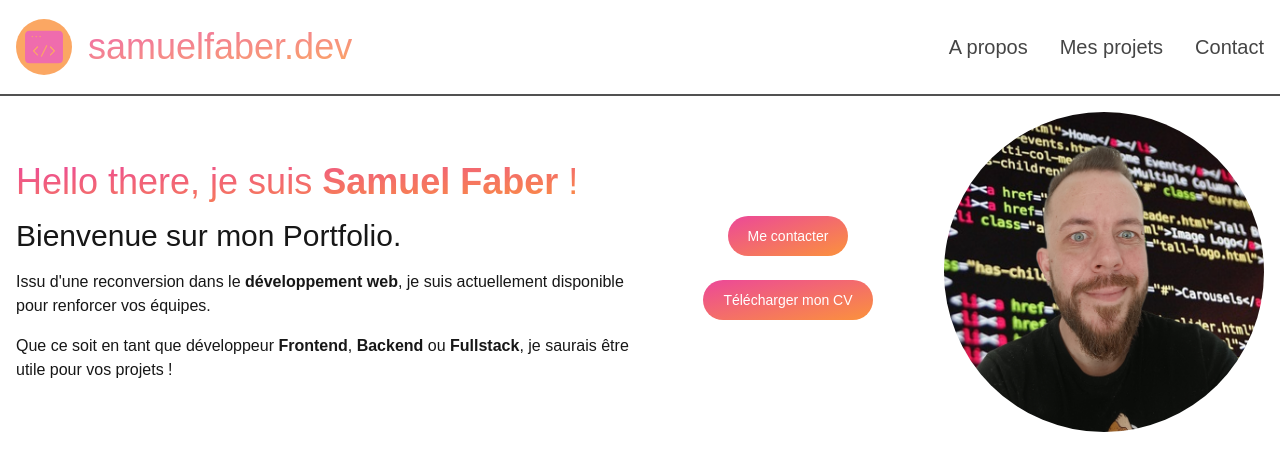
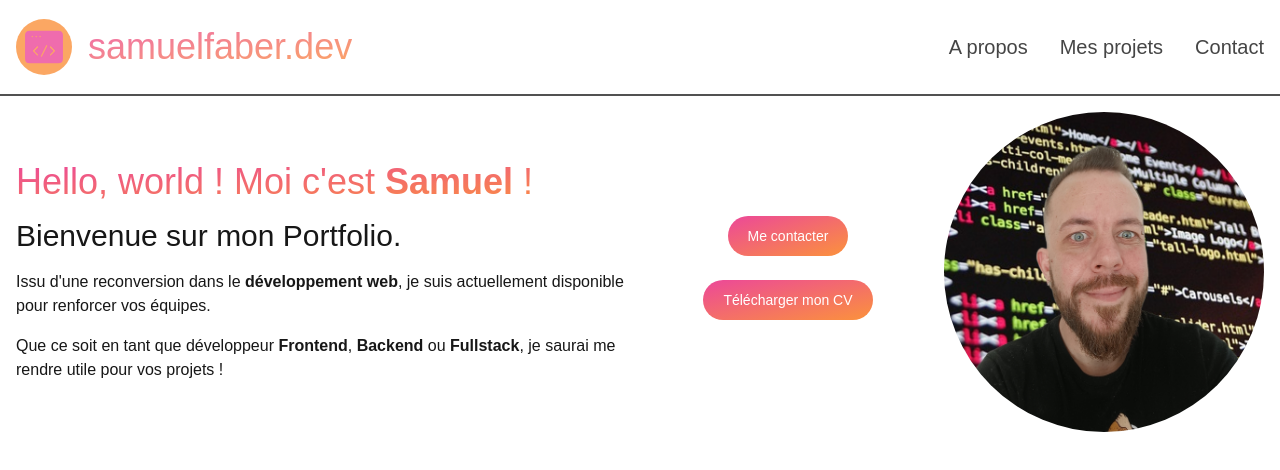
Before and after one commit to samuelfaberdev/PortFolio, a Next.js app: page / in a window 1280 px wide. Shown: the top 470 px of the page. Built offline with nearby package versions, Linux system fonts and the light colour scheme.

Commit message:
💄 Refactorisation des noms de classes de mise en page et typo

```diff
--- a/app/components/HeroSection.tsx
+++ b/app/components/HeroSection.tsx
@@ -5,7 +5,7 @@ export default function HeroSection() {
     <section className="w-full p-4 flex items-center justify-between gap-8">
       <article className="flex flex-col gap-4 w-3/6">
         <h1 className="text-4xl gradient-text">
-          Hello there, je suis <strong>Samuel Faber</strong> !
+          Hello, world ! Moi c'est <strong>Samuel</strong> !
         </h1>
         <h2 className="text-3xl">Bienvenue sur mon Portfolio.</h2>
         <p>
@@ -15,17 +15,13 @@ export default function HeroSection() {
         </p>
         <p>
           Que ce soit en tant que développeur <strong>Frontend</strong>,{" "}
-          <strong>Backend</strong> ou <strong>Fullstack</strong>, je saurais
-          être utile pour vos projets !
+          <strong>Backend</strong> ou <strong>Fullstack</strong>, je saurai me
+          rendre utile pour vos projets !
         </p>
       </article>
       <div className="flex flex-col items-center justify-center gap-4 w-1/6">
-        <button className="text-white bg-gradient-to-br from-pink-500 to-orange-400 hover:bg-gradient-to-bl focus:ring-4 focus:outline-none focus:ring-pink-200 dark:focus:ring-pink-800 font-medium rounded-full text-sm px-5 py-2.5 text-center me-2 mb-2">
-          Me contacter
-        </button>
-        <button className="text-white bg-gradient-to-br from-pink-500 to-orange-400 hover:bg-gradient-to-bl focus:ring-4 focus:outline-none focus:ring-pink-200 dark:focus:ring-pink-800 font-medium rounded-full text-sm px-5 py-2.5 text-center me-2 mb-2">
-          Télécharger mon CV
-        </button>
+        <button className="gradient-button">Me contacter</button>
+        <button className="gradient-button">Télécharger mon CV</button>
       </div>
       <div className="flex items-center justify-center w-auto">
         <Image
```
